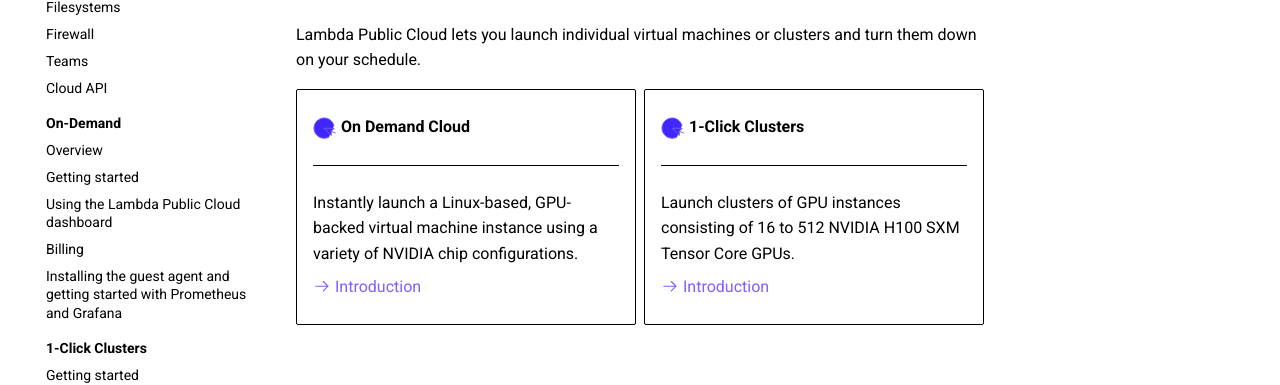
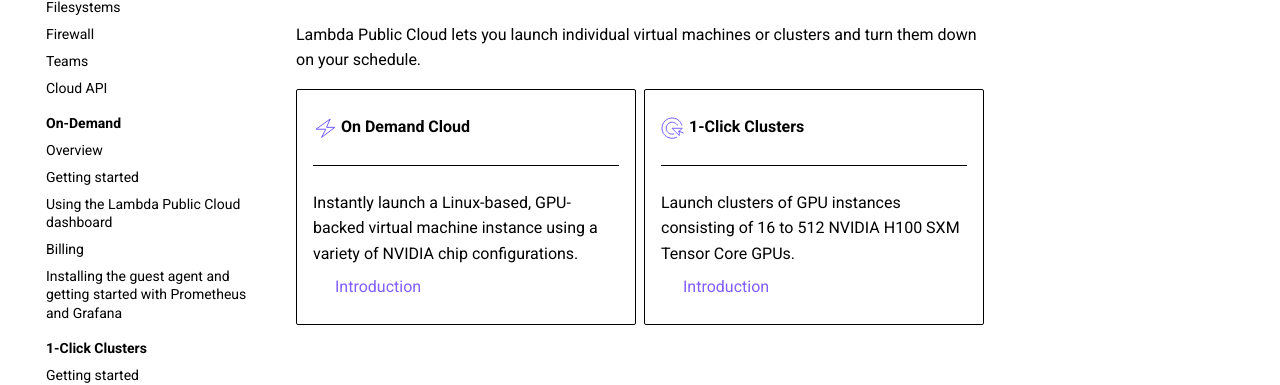
Before and after one commit to cbrownstein-lambda/lambda-docs-mkdocs, an MkDocs documentation site: the page built from docs/public-cloud/index.md, in a window 1280 px wide. Shown: the part 218-603 px from the top of the page. Built offline with MkDocs 1.6.1 and Material for MkDocs 9.7.7, drawn with Linux system fonts in a browser that asks for light colours; a script that is not in the unit is left out.

Commit message:
Fix CSS and ODC icon

```diff
--- a/docs/assets/css/extra.css
+++ b/docs/assets/css/extra.css
@@ -189,3 +189,8 @@
     border: 1px solid var(--md-typeset-table-color);
     box-sizing: border-box;
 }
+
+/* Fix icon autofills */
+.md-typeset .emojione svg,.md-typeset .gemoji svg,.md-typeset .twemoji svg {
+    fill: none;
+}
```
Also changed, not shown: overrides/.icons/lambda/odc-icon.svg.
